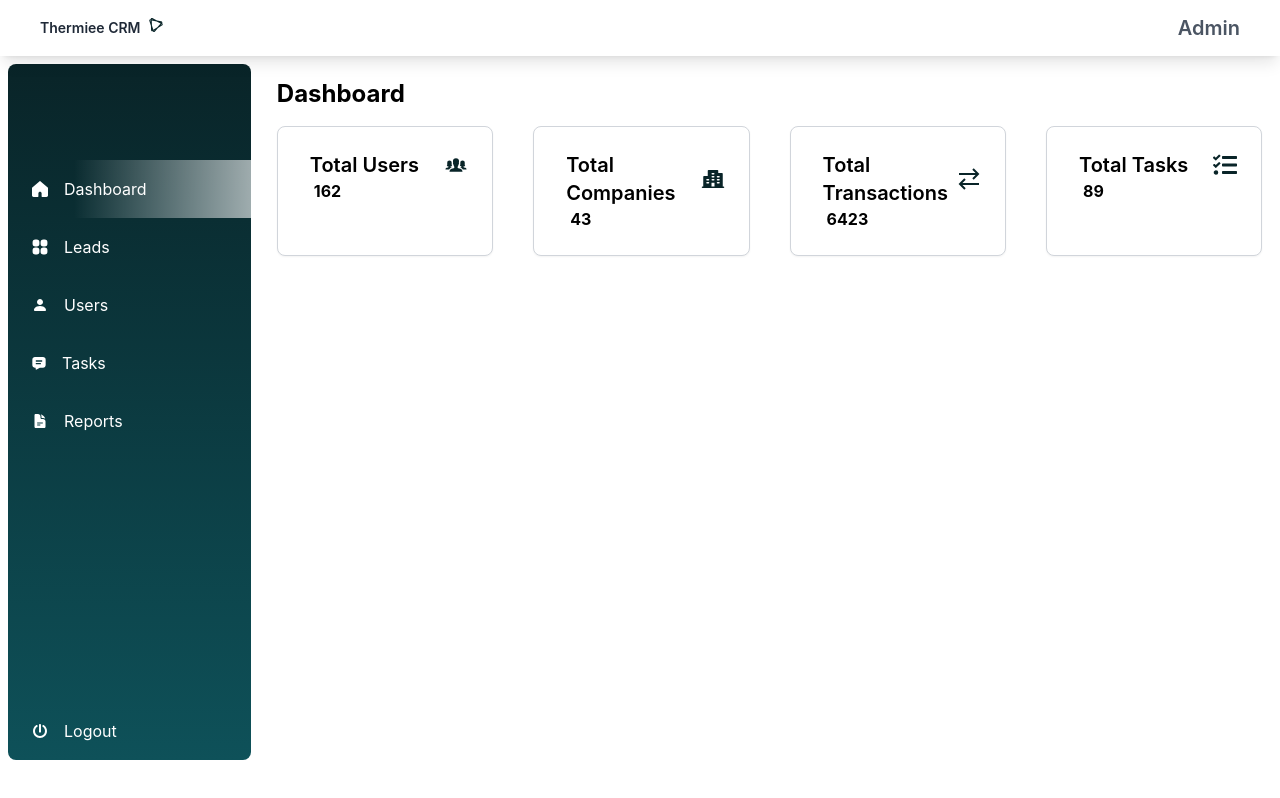
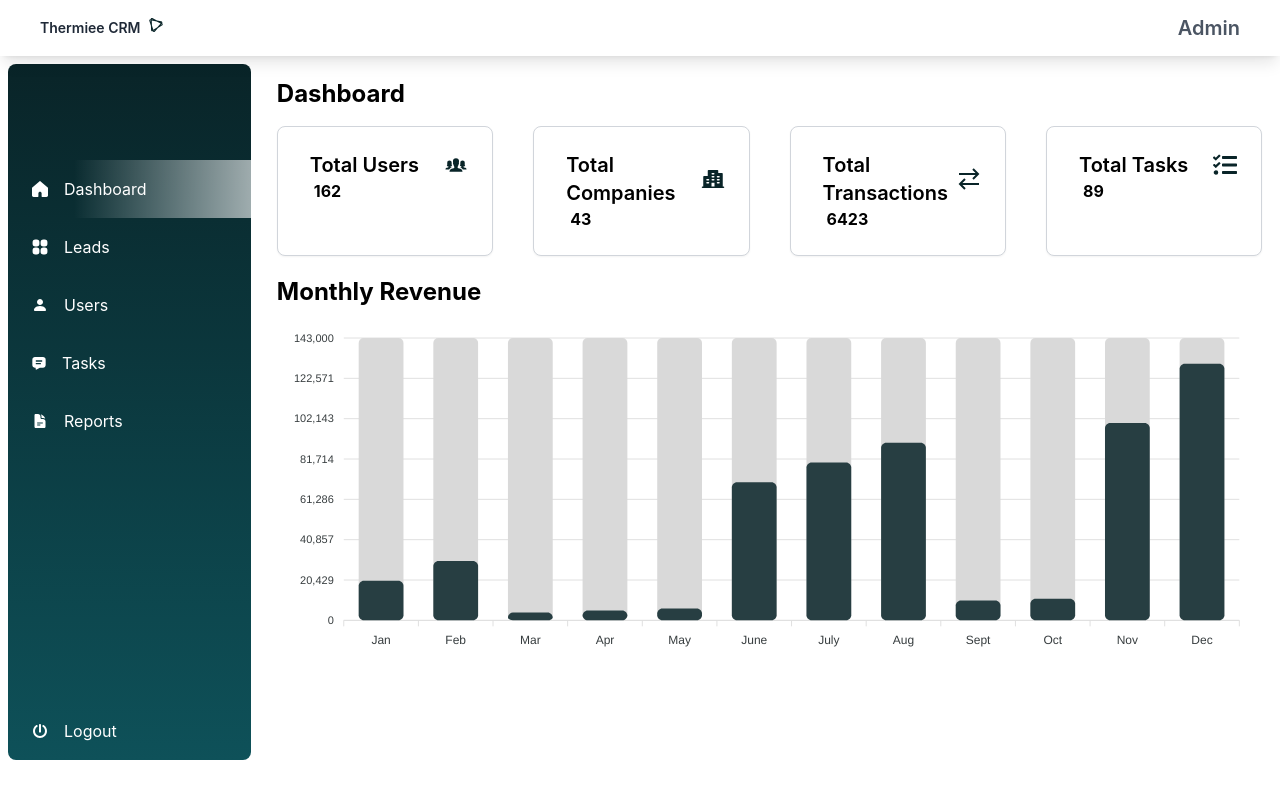
Before and after one commit to Thermiee/refactored-memory, a React (Vite) app: page /home in a window 1280 px wide. Built offline with nearby package versions, Linux system fonts and the light colour scheme; a web font is replaced by a local one.

Commit message:
add data to dashboard

```diff
--- a/package.json
+++ b/package.json
@@ -10,7 +10,9 @@
     "preview": "vite preview"
   },
   "dependencies": {
+    "apexcharts": "^4.5.0",
     "react": "^19.0.0",
+    "react-apexcharts": "^1.7.0",
     "react-dom": "^19.0.0",
     "react-hook-form": "^7.54.2",
     "react-icons": "^5.5.0",
--- a/src/Pages/Dashboard/index.tsx
+++ b/src/Pages/Dashboard/index.tsx
@@ -4,31 +4,45 @@ import { PiBuildingApartmentFill } from "react-icons/pi";
 import { CardType } from "../../types";
 import { GrTransaction } from "react-icons/gr";
 import { FaTasks } from "react-icons/fa";
+import BarChart from "../../Components/BarChart";
 
 const Home: React.FC = () => {
-
+  const data = {
+    jan: 20000,
+    feb: 30000,
+    mar: 4000,
+    apr: 5000,
+    may: 6000,
+    june: 70000,
+    july: 80000,
+    aug: 90000,
+    sept: 10000,
+    oct: 11000,
+    nov: 100000,
+    dec: 130000,
+  };
 
   const cards: CardType[] = [
     {
       description: "Total Users",
       icon: <IoIosPeople className="text-2xl text-primary" />,
-      number: 162
+      number: 162,
     },
     {
       description: "Total Companies",
       icon: <PiBuildingApartmentFill className="text-2xl text-primary" />,
-      number: 43
+      number: 43,
     },
     {
       description: "Total Transactions",
       icon: <GrTransaction className="text-2xl text-primary" />,
-      number: 6423
+      number: 6423,
     },
     {
       description: "Total Tasks",
-      icon: <FaTasks  className="text-2xl text-primary" />,
-      number: 89
-    }
+      icon: <FaTasks className="text-2xl text-primary" />,
+      number: 89,
+    },
   ];
   return (
     <div>
@@ -43,13 +57,17 @@ const Home: React.FC = () => {
               <div className="lg:text-xl font-semibold ml-2">
                 {card.description}
               </div>
-                <div className="flex items-center">
-                {card.icon}
-                </div>
+              <div className="flex items-center">{card.icon}</div>
             </div>
             <div className="font-bold ml-3">{card.number}</div>
           </div>
         ))}
+      </div>
+      <div className="mt-5">
+        <div className="flex space-x-3 text-center items-center">
+          <p className="text-2xl font-bold">Monthly Revenue</p>
+        </div>
+        <BarChart data={data} />
       </div>
     </div>
   );
```
Also changed, not shown: 1 other file (tests, documents, lock files or other folders).
